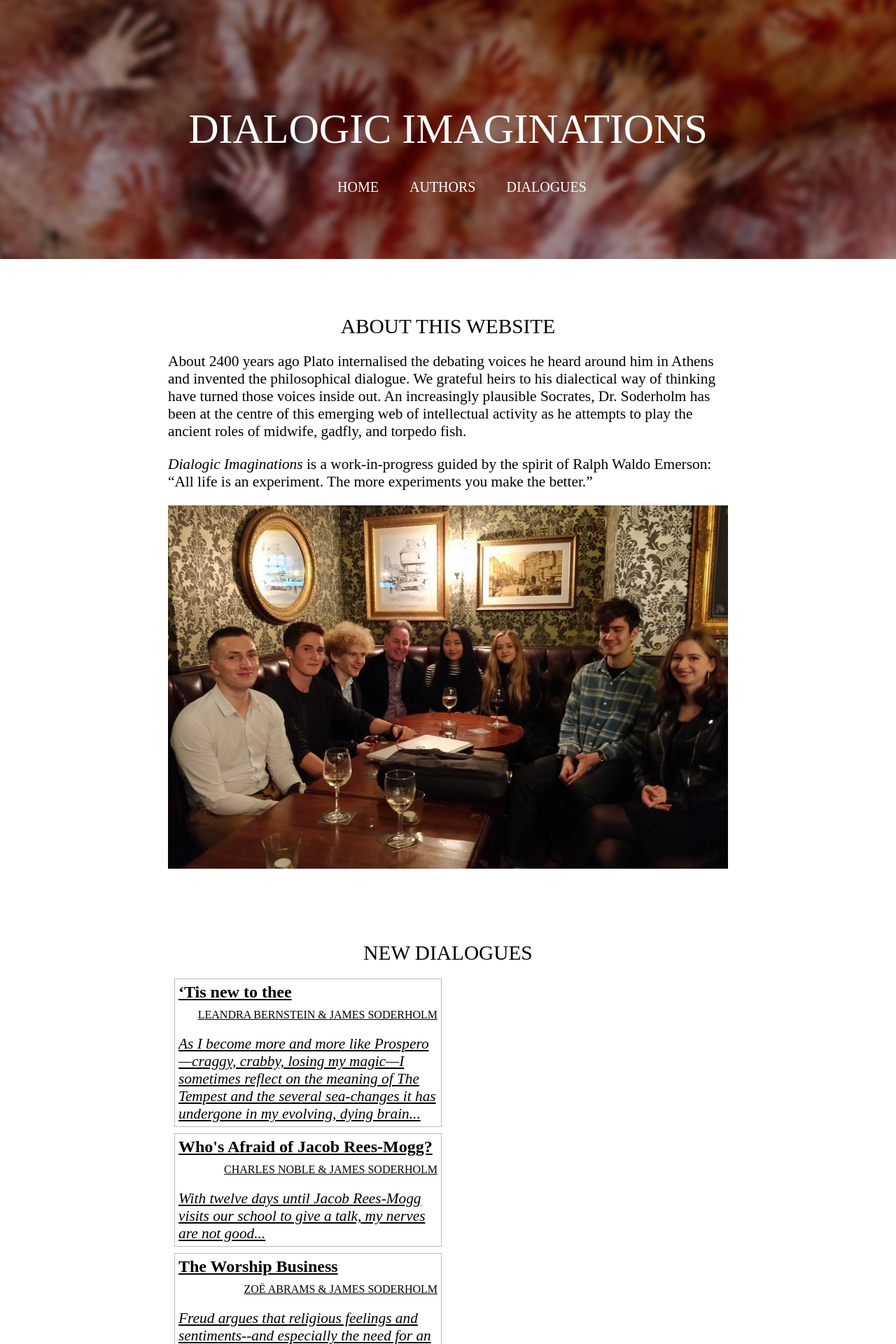
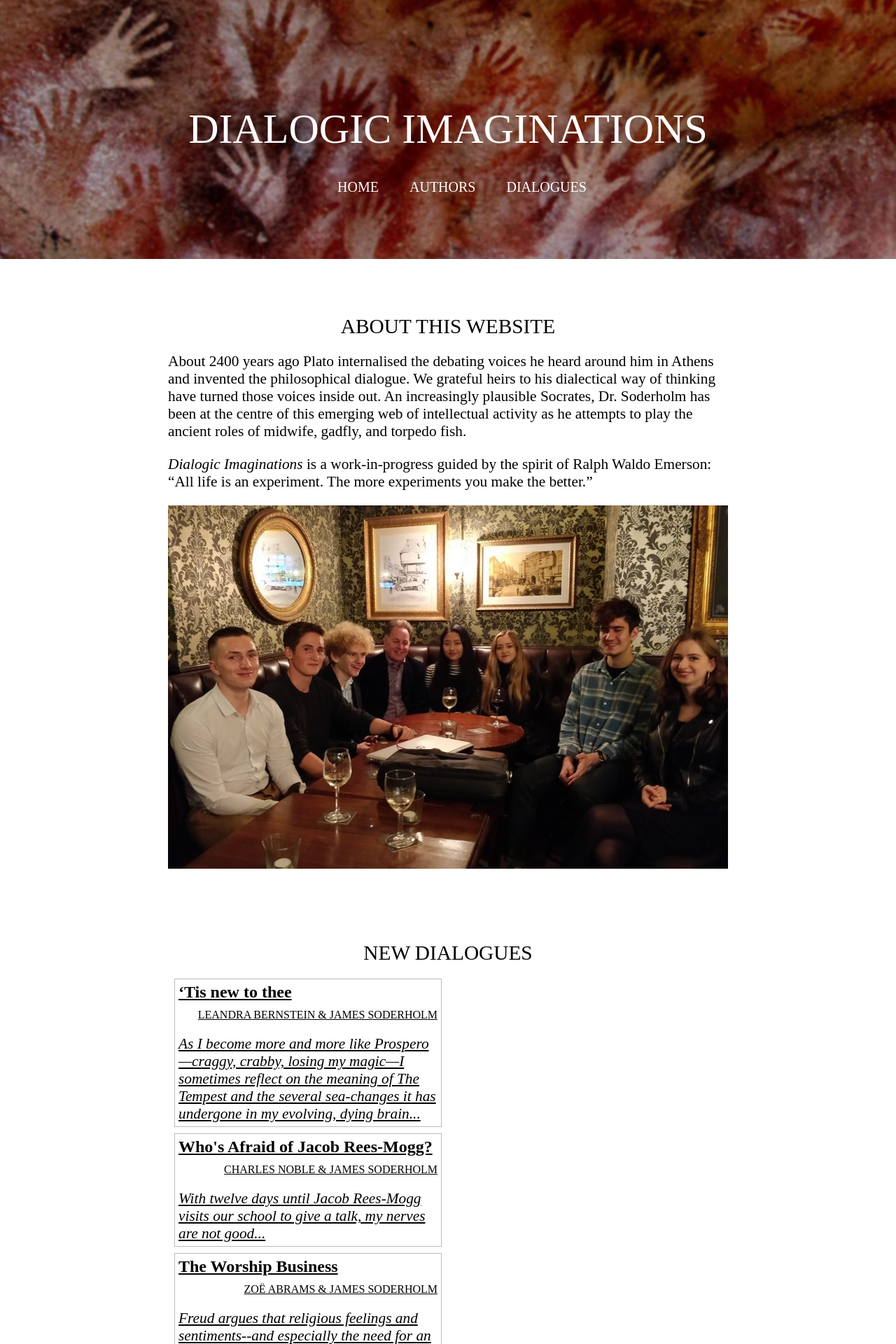
Before and after one commit to calhewitt/dialogic-static, a Jekyll site: the page built from index.html, in a window 1280 px wide. Shown: the top 1920 px of the page at 70% size. Built offline with Jekyll 4.4.1, drawn with Linux system fonts in a browser that asks for light colours; nearby versions of some CDN libraries.

Commit message:
once and for all fix blur issues!!

```diff
--- a/_layouts/generalpage.html
+++ b/_layouts/generalpage.html
@@ -28,10 +28,8 @@
 <link rel="stylesheet" media="screen and (min-width: 800px)" href="/static/main.css" />
 
 
-<div id = "navigation-bg"></div>
-<div id = "navigation-bg-mob">
-<div id = "navigation-bg-mob-inner"></div>
-</div>
+<div id = "navigation-bg"><div id = "navigation-bg-inner"></div></div>
+<div id = "navigation-bg-mob"><div id = "navigation-bg-mob-inner"></div></div>
 
 <div id = "navigation">
 <div id = "navtitle"><a href = "/">Dialogic Imaginations</a></div>
--- a/_layouts/post.html
+++ b/_layouts/post.html
@@ -31,10 +31,8 @@
 <link rel="stylesheet" media="screen and (min-width: 800px)" href="/static/main.css" />
 
 
-<div id = "navigation-bg"></div>
-<div id = "navigation-bg-mob">
-<div id = "navigation-bg-mob-inner"></div>
-</div>
+<div id = "navigation-bg"><div id = "navigation-bg-inner"></div></div>
+<div id = "navigation-bg-mob"><div id = "navigation-bg-mob-inner"></div></div>
 
 <div id = "navigation">
 <div id = "navtitle"><a href = "/">Dialogic Imaginations</a></div>
--- a/static/main.css
+++ b/static/main.css
@@ -122,17 +122,28 @@
 #main-content img {
   width: 100%;
 }
-#navigation-bg {
+
+#navigation-bg{
   position: fixed;
+  top: 0px;
+  left: 0px;
+  width: 100%;
+  height: 390px;
+  overflow: hidden;
+}
+#navigation-bg-inner{
+  position: relative;
   top: -10px;
   left: -10px;
   width: calc(100% + 20px);
-  height: 390px;
-  filter: blur(5px);
-  background-image: url(/static/hands.jpg);
+  height: 410px;
+  /*filter: blur(2px);*/
+  background-image: url(/static/hands-blur.jpg);
   background-position: center center;
   background-size: cover;
 }
+
+
 #navigation-bg-mob{
   display: none;
 }
--- a/static/mobile.css
+++ b/static/mobile.css
@@ -151,8 +151,8 @@
   left: -10px;
   width: calc(100% + 20px);
   height: 220px;
-  filter: blur(2px);
-  background-image: url(/static/hands.jpg);
+  /*filter: blur(2px);*/
+  background-image: url(/static/hands-blur.jpg);
   background-position: center center;
   background-size: cover;
 }
```
Also changed, not shown: _config.yml (line endings or trailing spaces), static/hands-blur.jpg (added), 3 other files.
